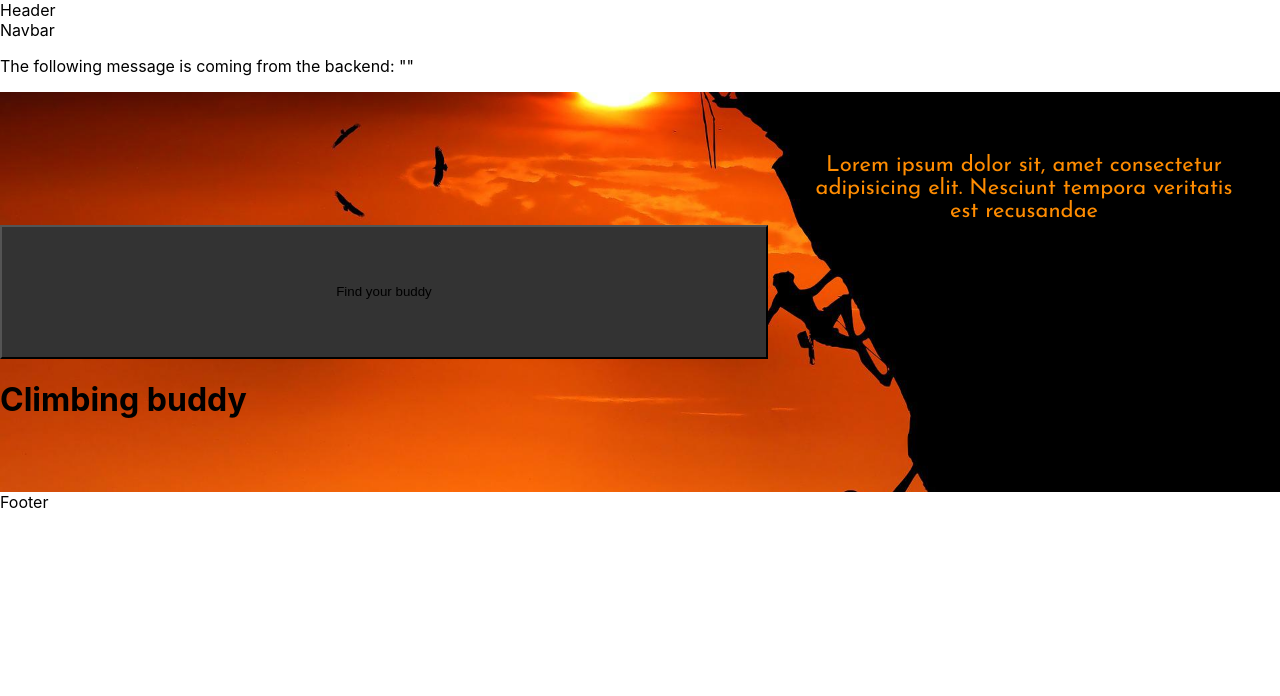
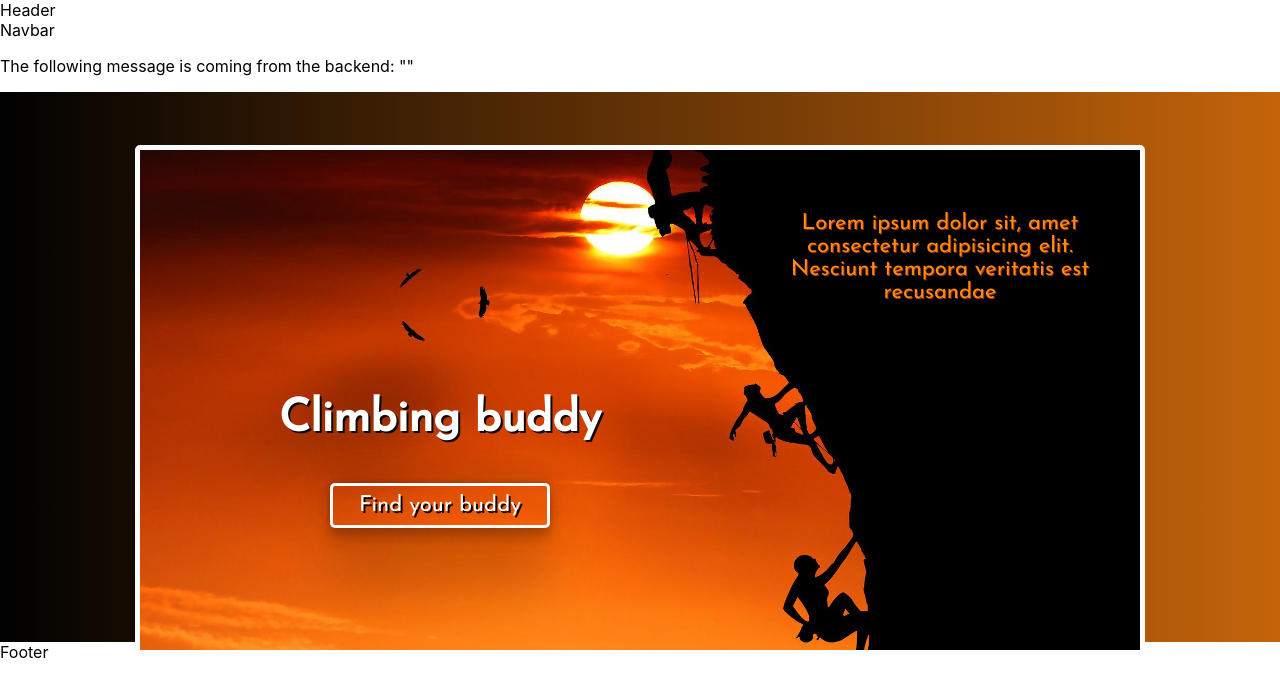
Before and after one commit to mz106/climbing-buddy-fe, a React (Create React App) app: page / in a window 1280 px wide. Shown: the top 696 px of the page. Built offline with nearby package versions, Linux system fonts and the light colour scheme; no server answers.

Commit message:
31 landing page design added

```diff
--- a/src/pages/landingPage/LandingPage.css
+++ b/src/pages/landingPage/LandingPage.css
@@ -7,13 +7,23 @@
     --black: #000000;
   }
 
+.landing-page-background{
+background: -webkit-linear-gradient(to right, #010101, #d46c04);
+background: linear-gradient(to right, #010101, #c4640a);
 
+    height: 550px;
+}
 .landing-page-main{
+
+    position: absolute;
+    top: 50%;
+    left: 50%;
+    transform: translate(-50%, -50%);
     background-image: url("./Images/wallpaper.jpg") ;
     background-position: center;
     background-repeat: no-repeat;
     background-size: cover;
-    height: 400px;
+    height: 500px;
     display: grid;
     grid-template-columns:  1.5fr 1fr;
     grid-template-rows: 1fr 1fr 1fr;
@@ -21,14 +31,39 @@
       ". content3 "
       "content1 content3 "
       "content2 content3 ";
+      min-width: 1000px;
+      max-width: 1000px;
+      border: 5px solid rgb(252, 252, 252);
+      border-radius: 5px;
 }
 
 .landing-page-button{
-    grid-area: content1;
-    background-color: var(--dark-charcoal);
+
+    grid-area: content2;
+    background-color:rgba(255, 255, 255, 0);
+    height: 45px;
+    width: 220px;
+    justify-self: center;
+    border: rgb(254, 252, 252) solid 3px;
+    border-radius:5px;
+    color: white;
+    align-self: start;
+    font-size: 22px;
+    text-shadow: 2px 2px #020202;
+
+  transition: ease 1s;
+  cursor: pointer;
+    font-family: 'Josefin Sans', sans-serif;
+    box-shadow: rgba(0, 0, 0, 0.25) 0px 54px 55px, rgba(0, 0, 0, 0.12) 0px -12px 30px, rgba(0, 0, 0, 0.12) 0px 4px 6px, rgba(0, 0, 0, 0.17) 0px 12px 13px, rgba(0, 0, 0, 0.09) 0px -3px 5px;
 }
 .landing-page-title{
-    grid-area: content2;
+    grid-area: content1;
+    color: white;
+    font-size: 45px;
+    font-family: 'Josefin Sans', sans-serif;
+    justify-self: center;
+    text-shadow: 2px 2px #0d0808;
+    padding: 50px 0px 0px 0px;
 }
 .landing-page-text{
     font-size: 22px;
@@ -37,17 +72,27 @@
     grid-area: content3;
     text-align: center;
     font-family: 'Josefin Sans', sans-serif;
+    animation-name: moving-text;
+    animation-duration: 1.5s;
+    text-shadow: 1px 1px #b53232d8;
+
 }
 
+  @keyframes moving-text {
+    from {
+        opacity: 0;
+        transform: translate( 0px, -50px);
+    }
+    to {
+        opacity: 1;
+
+    }
+  }
 
 
+  .landing-page-button:hover{
+    opacity: 1;
+    transition: ease 0.7s;
+    transform: scale(1.2);
 
-/* .landing-page-main:before{
-    content:"";
-    background: -webkit-linear-gradient(left, rgb(14, 7, 10) 0%, rgb(8, 7, 8) 57%, rgb(224, 61, 20) 58%, rgb(236, 62, 9) 100%);
-    display: block;
-    height:10px;
-    width: 100%;
-    position: absolute;
-    bottom: 50;
-} */
+  }
--- a/src/pages/landingPage/LandingPage.js
+++ b/src/pages/landingPage/LandingPage.js
@@ -3,13 +3,14 @@ import "./LandingPage.css"
 
 const LandingPage = () => {
   return (
+     <div className='landing-page-background'>
+    <div className='landing-page-main'>
 
-    <div className='landing-page-main'>
         <button className='landing-page-button'>Find your buddy</button>
         <h1 className='landing-page-title'>Climbing buddy</h1>
         <p className='landing-page-text'>Lorem ipsum dolor sit, amet consectetur adipisicing elit. Nesciunt tempora veritatis est recusandae </p>
     </div>
-
+    </div>
   );
 };
 
```
